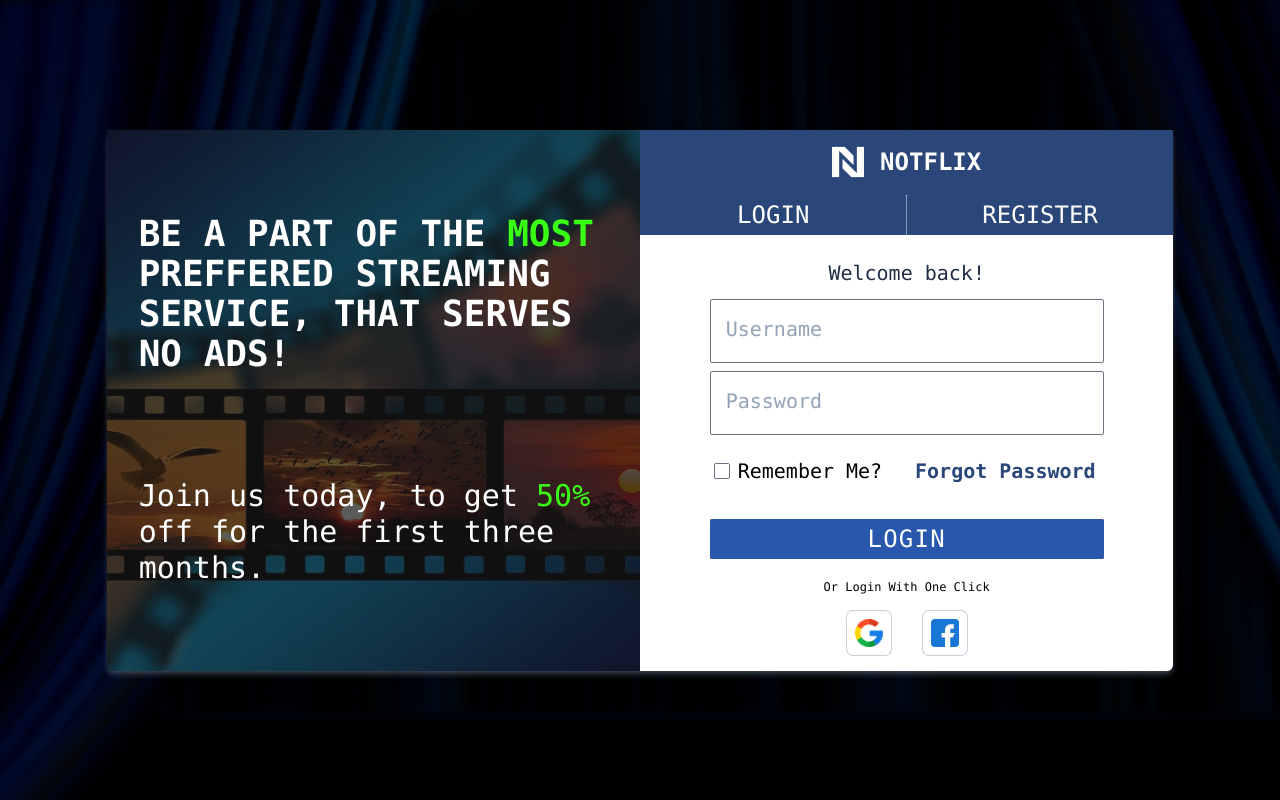
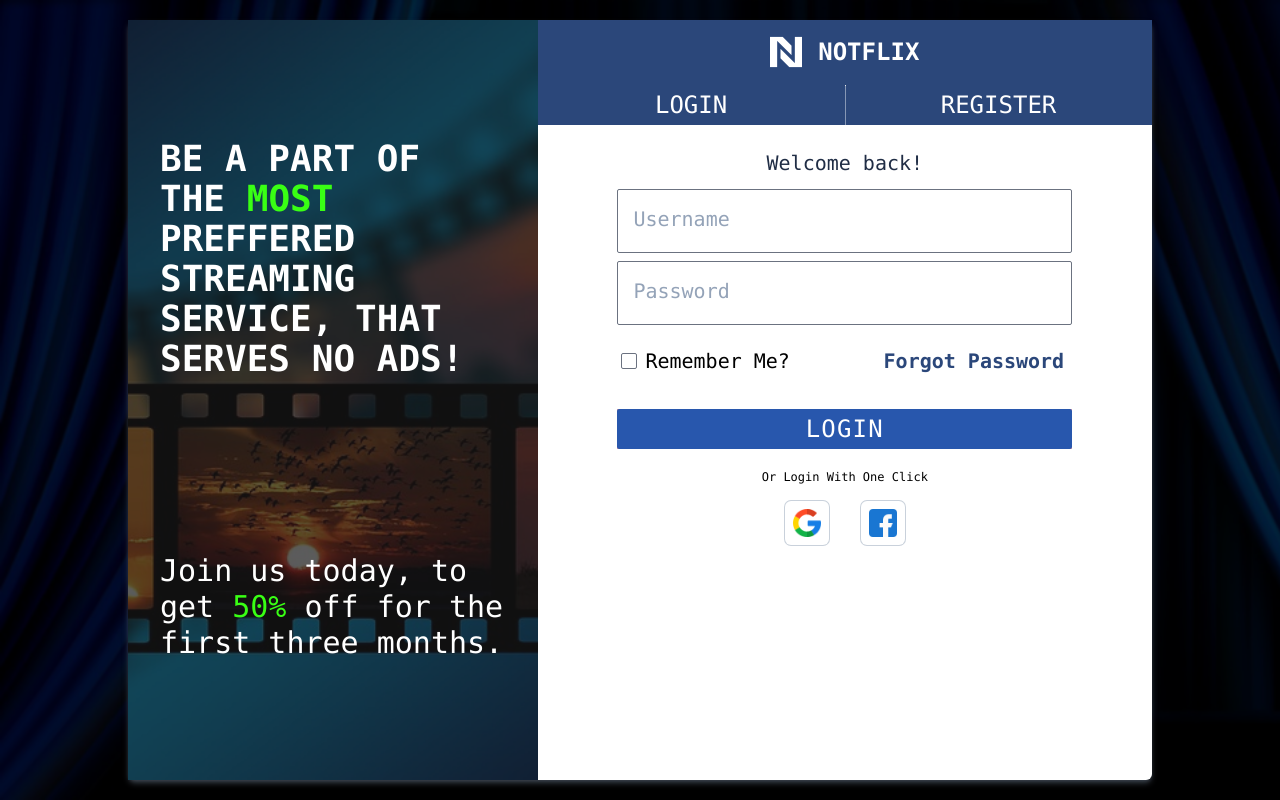
Before and after one commit to Karthik-315/tailwind-login-reg-form, a website: page public/index.html in a window 1280 px wide. Drawn offline with Linux system fonts and the light colour scheme.

Commit message:
Modified styling... again

```diff
--- a/public/index.html
+++ b/public/index.html
@@ -14,9 +14,9 @@
         class="min-h-full font-mono flex-col-center bg-slate-200 bg-main-bg bg-no-repeat bg-cover bg-fixed"
     >
         <main
-            class="flex grow w-full p-0 lg:w-5/6 lg:grow-0 bg-white rounded-md shadow-md shadow-gray-600/70"
+            class="flex grow w-full p-0 lg:w-4/5 lg:grow lg:my-5 bg-white rounded-md shadow-md shadow-gray-600/70"
         >
-            <section class="relative hidden w-1/2 lg:block">
+            <section class="relative hidden w-2/5 lg:block">
                 <img
                     src="./assets/images/intro-image.jpg"
                     alt="Intro"
@@ -41,7 +41,7 @@
                 </article>
             </section>
 
-            <section class="w-full lg:w-1/2">
+            <section class="w-full lg:w-3/5">
                 <article class="w-full pt-2 bg-dark-blue-500 article--header">
                     <div
                         class="flex justify-center items-center mb-2 p-2 border-b border-solid border-slate-200/0"
```
Also changed, not shown: public/css/styles.css.
